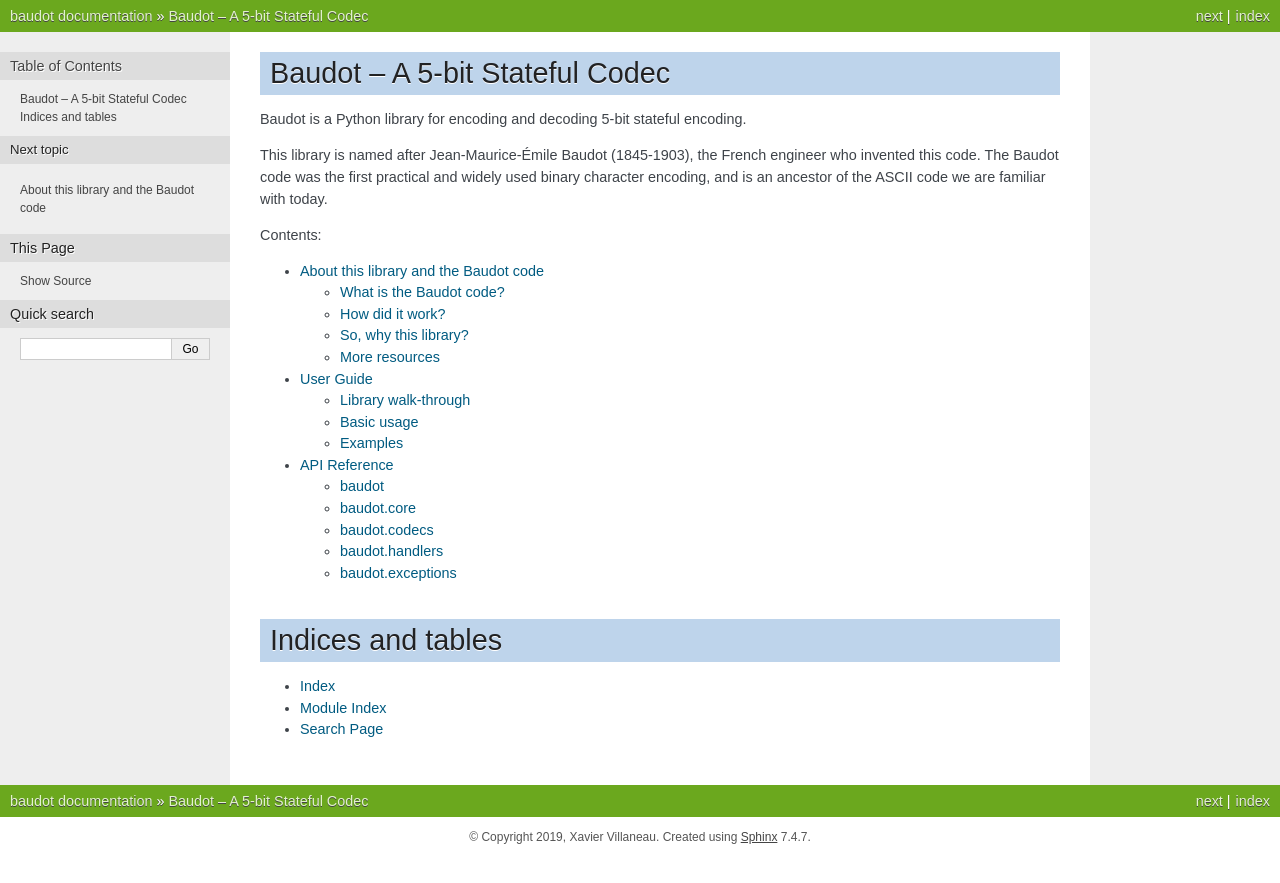
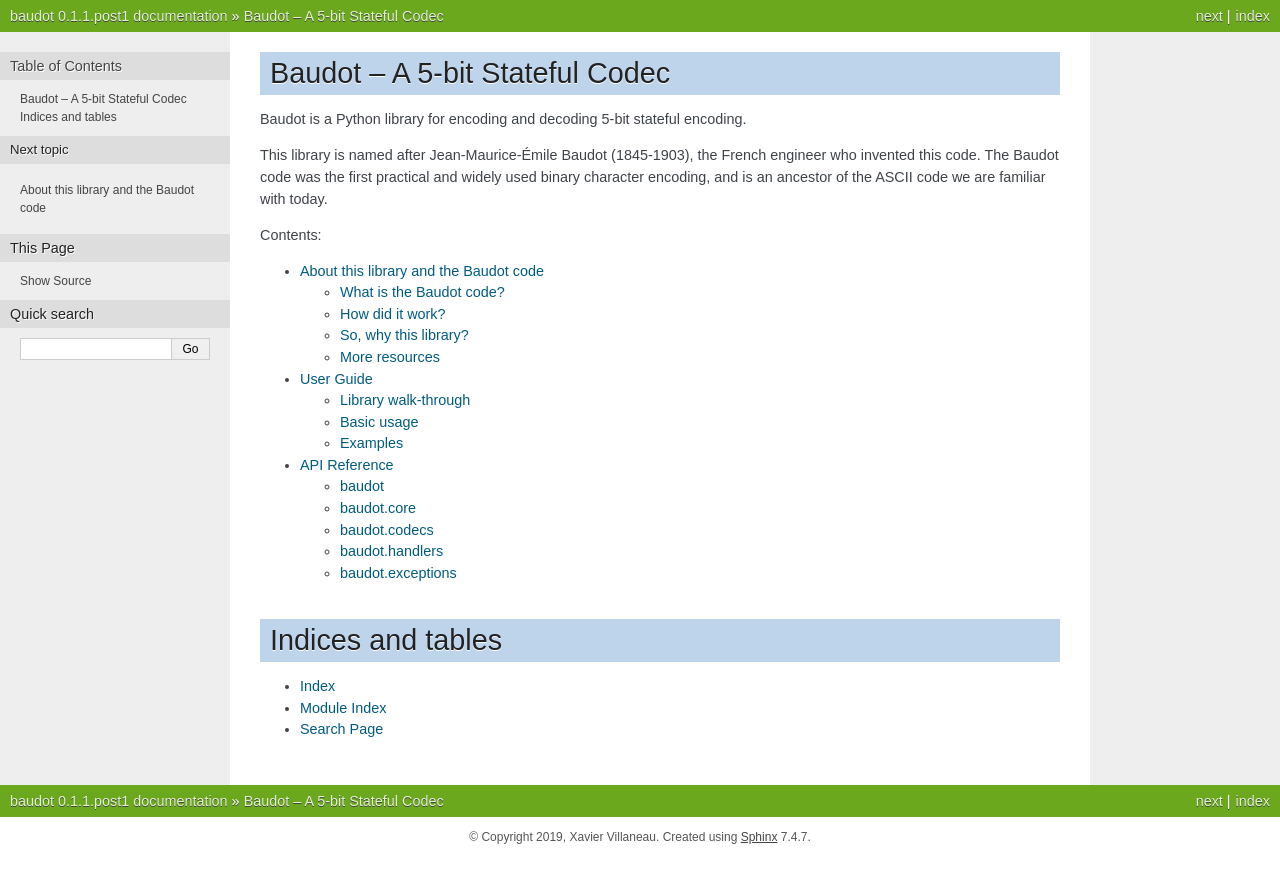
Before and after one commit to xvillaneau/python-baudot, a Sphinx documentation site: the page built from docs/index.rst, in a window 1280 px wide. Shown: the top 883 px of the page. Built offline with Sphinx 7.4.7, drawn with Linux system fonts in a browser that asks for light colours.

Commit message:
Forgot to update the version, oops.

```diff
--- a/docs/conf.py
+++ b/docs/conf.py
@@ -24,9 +24,9 @@ copyright = '2019, Xavier Villaneau'
 author = 'Xavier Villaneau'
 
 # The short X.Y version
-version = '0.1.0'
+version = '0.1.1'
 # The full version, including alpha/beta/rc tags
-release = ''
+release = '0.1.1.post1'
 
 
 # -- General configuration ---------------------------------------------------
--- a/setup.py
+++ b/setup.py
@@ -3,7 +3,7 @@ from setuptools import setup, find_packages
 
 setup(
     name='baudot',
-    version='0.1.0',
+    version='0.1.1.post1',
     description='Tools for handling stateful 5-bit encoding',
     author='Xavier Villaneau',
     author_email='xvillaneau+baudot@gmail.com',
```
